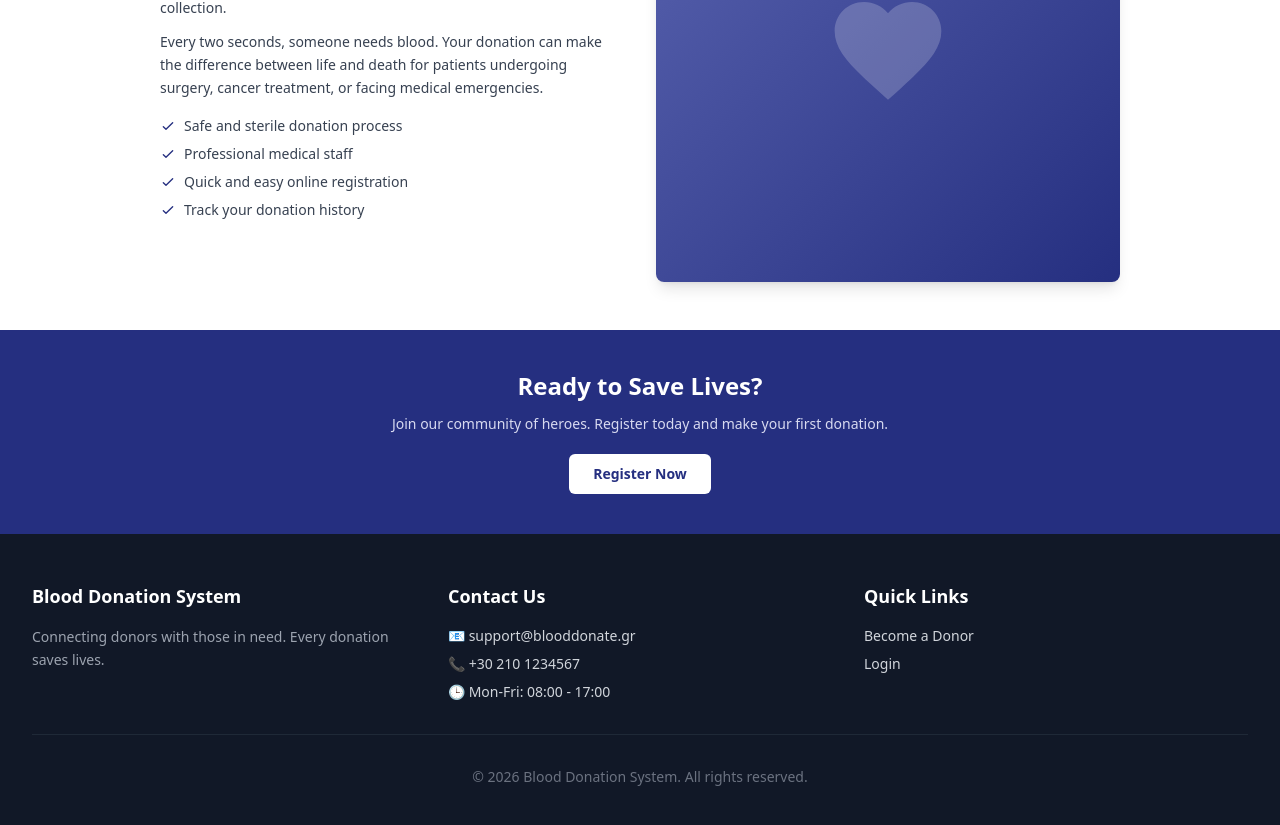
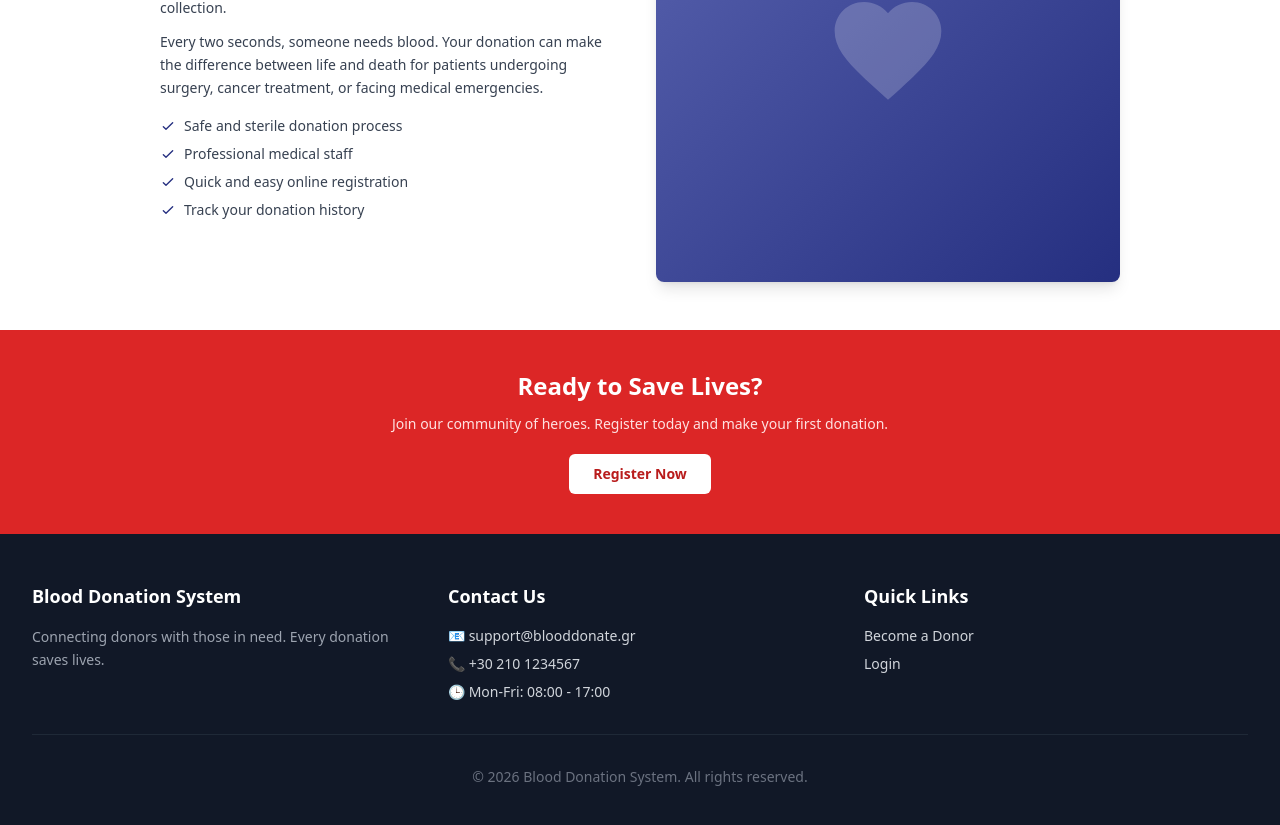
Before and after one commit to KonDiamanti/blood-donation-system, a Nuxt app: page / in a window 1280 px wide. Shown: the part 941-1766 px from the top of the page. Built offline with nearby package versions, Linux system fonts and the light colour scheme; no server answers.

Commit message:
Change CTA section from blue to red

```diff
--- a/pages/index.vue
+++ b/pages/index.vue
@@ -245,15 +245,15 @@ const user = useSupabaseUser();
     </section>
 
     <!-- CTA Section -->
-    <section v-if="!user" class="py-10 bg-primary-600 text-white">
+    <section v-if="!user" class="py-10 bg-red-600 text-white">
       <div class="max-w-4xl mx-auto px-4 sm:px-6 lg:px-8 text-center">
         <h2 class="text-2xl font-bold mb-3">Ready to Save Lives?</h2>
-        <p class="text-sm mb-5 text-primary-100">
+        <p class="text-sm mb-5 text-red-100">
           Join our community of heroes. Register today and make your first donation.
         </p>
         <NuxtLink
           to="/register"
-          class="bg-white text-primary-600 px-6 py-2.5 rounded-md font-semibold text-sm hover:bg-gray-100 transition inline-block"
+          class="bg-white text-red-700 px-6 py-2.5 rounded-md font-semibold text-sm hover:bg-gray-100 transition inline-block"
         >
           Register Now
         </NuxtLink>
```
